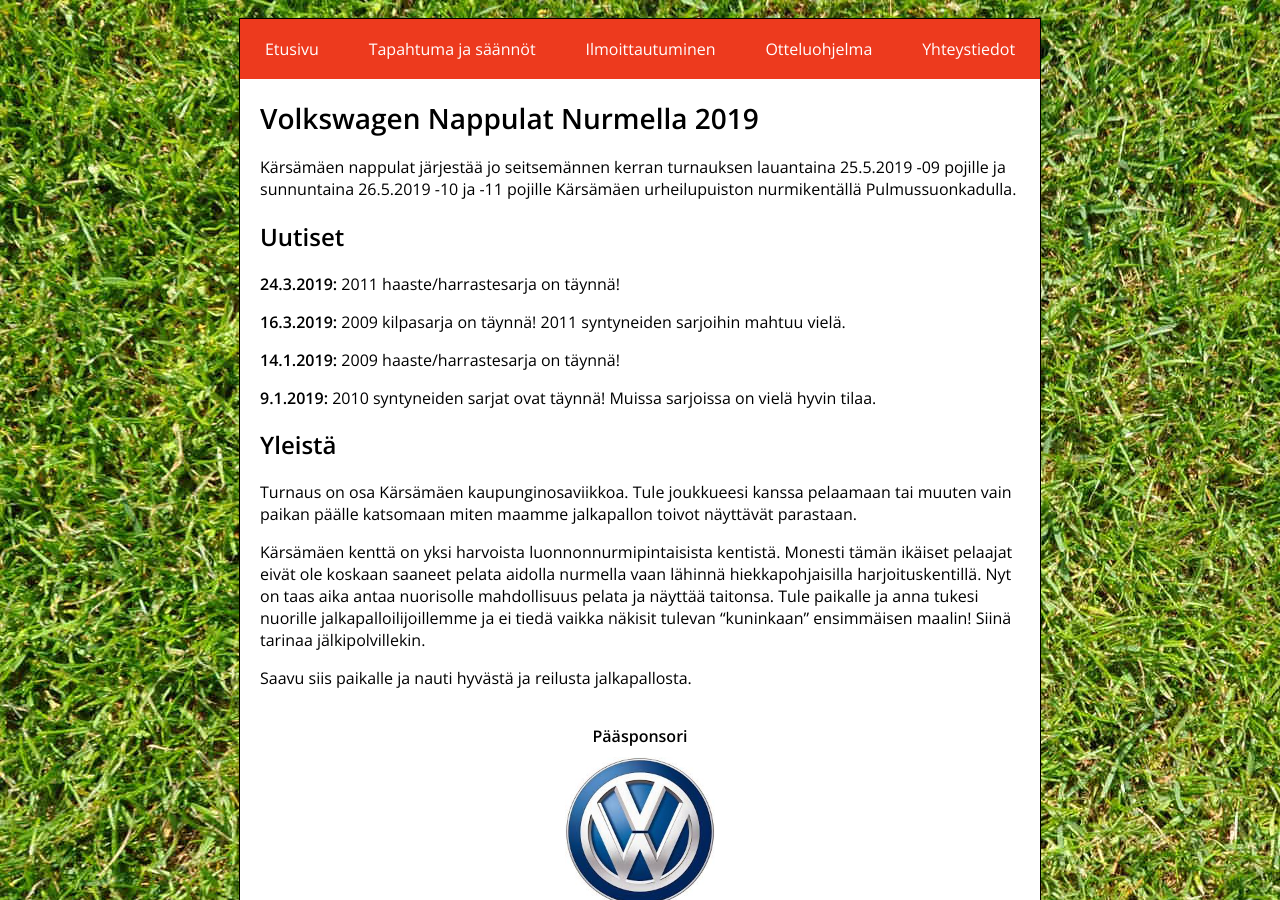
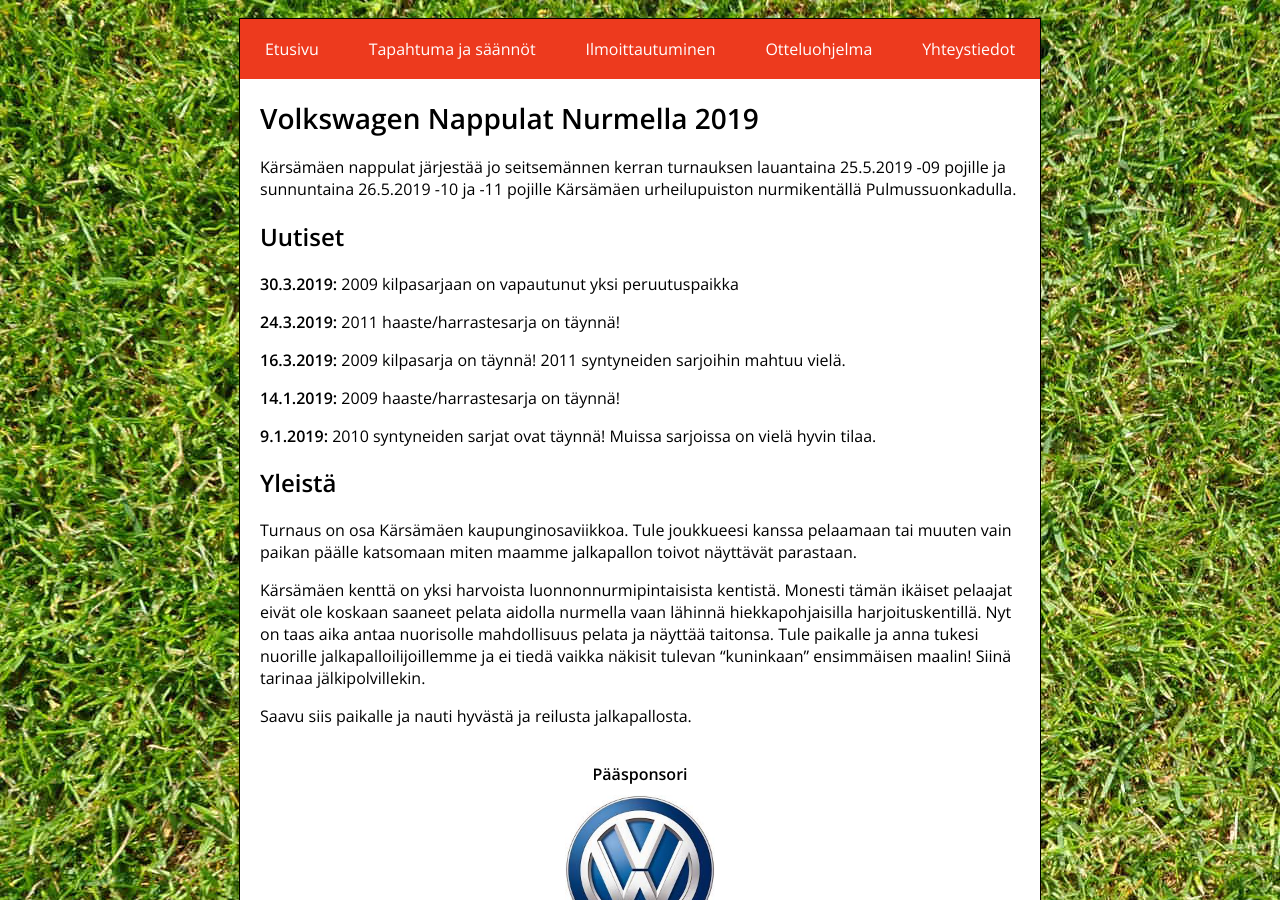
Before and after one commit to nappulatnurmella/nappulatnurmella.github.io, a Jekyll site: the page built from index.md, in a window 1280 px wide and 900 px high. Built offline with Jekyll 4.4.1, drawn with Linux system fonts in a browser that asks for light colours; our own code applies the rules of GitHub Pages for plain Markdown files.

Commit message:
One free spot in 2009

```diff
--- a/index.md
+++ b/index.md
@@ -9,6 +9,8 @@ lauantaina 25.5.2019 -09 pojille ja sunnuntaina 26.5.2019 -10 ja -11
 pojille Kärsämäen urheilupuiston nurmikentällä Pulmussuonkadulla.
 
 ## Uutiset
+
+**30.3.2019:** 2009 kilpasarjaan on vapautunut yksi peruutuspaikka
 
 **24.3.2019:** 2011 haaste/harrastesarja on täynnä!
 
```
Also changed, not shown: otteluohjelma.md (+0 -1 lines).
